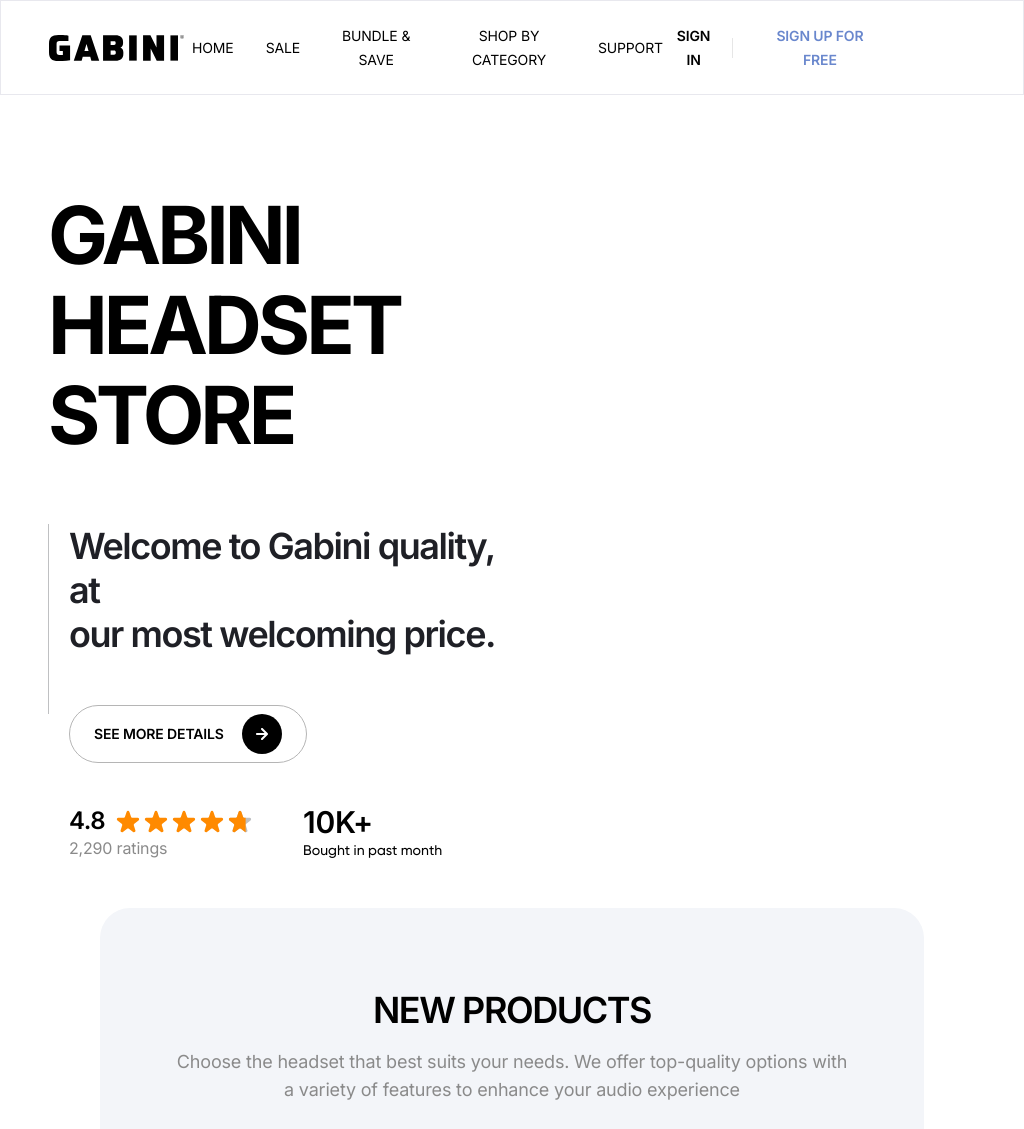
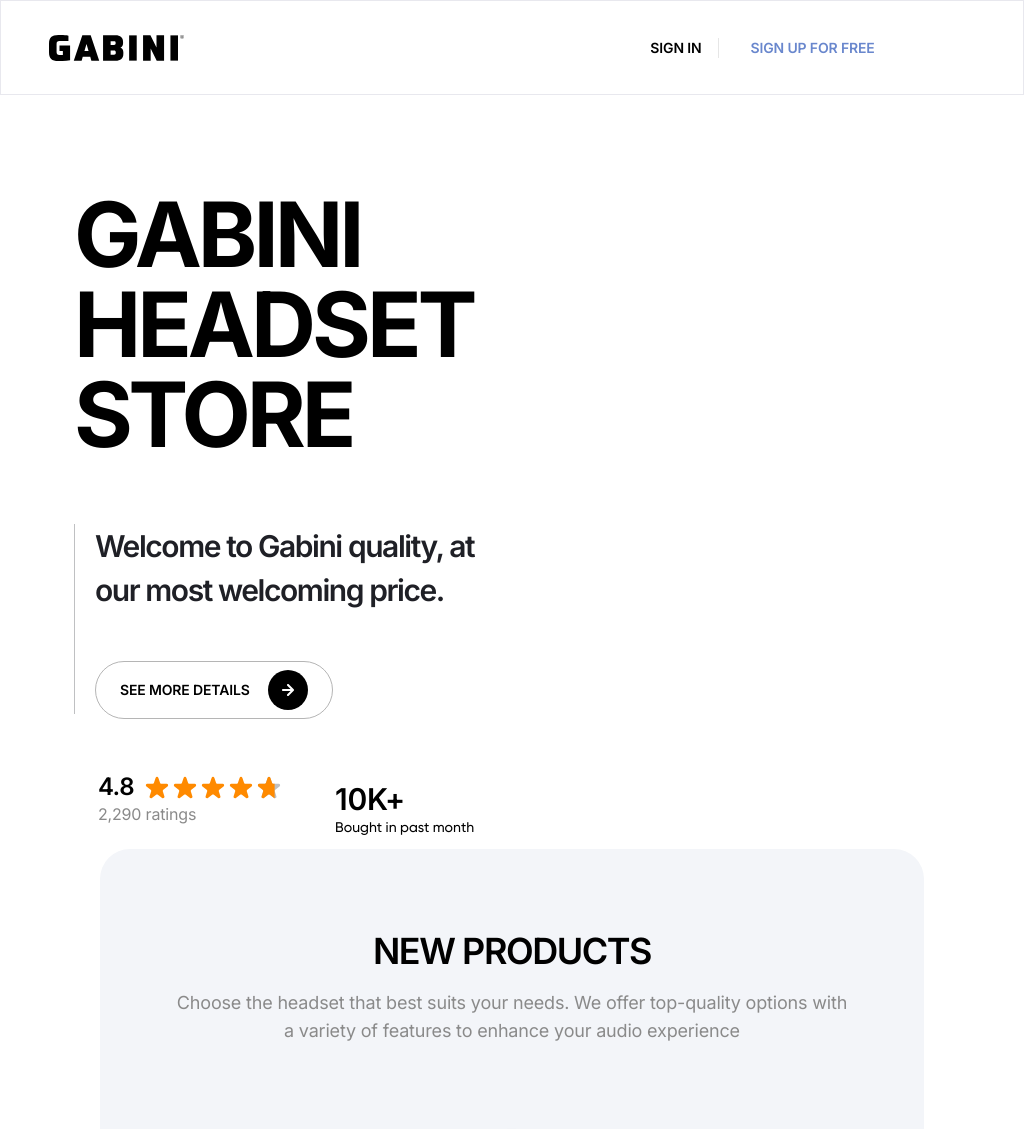
Before and after one commit to jeandeandrade/Projeto-4T-A, a Vue app: page / in a window 1024 px wide. Shown: the top 1129 px of the page. Built offline with nearby package versions, Linux system fonts and the light colour scheme.

Commit message:
[feature/sm-responsive-navbar-hero] - Commit Feature | Subindo modificações de responsividade no navbar e hero

```diff
--- a/src/components/Hero.vue
+++ b/src/components/Hero.vue
@@ -1,10 +1,8 @@
 <script setup></script>
 
-<template>
+<template class="hero__principal__div">
   <div class="relative overflow-hidden">
-    <section
-      class="mt-[95px] container mx-auto px-12 grid grid-cols-2 gap-6 relative z-10"
-    >
+    <section class="mt-[95px] container mx-auto px-12 grid grid-cols-2 gap-6 relative z-10">
       <div class="col-span-1 mb-5 hero__text__column">
         <div class="hero__text mb-16">
           <h1 class="hero__text__h1">GABINI HEADSET STORE</h1>
@@ -25,11 +23,7 @@
               <button class="hero__button__style flex items-center">
                 SEE MORE DETAILS
                 <span class="hero__button__icon ml-2">
-                  <img
-                    src="../assets/icons/icon-arrow-right.svg"
-                    alt="Arrow"
-                    class="inline-block w-6 h-6"
-                  />
+                  <img src="../assets/icons/icon-arrow-right.svg" alt="Arrow" class="inline-block w-6 h-6" />
                 </span>
               </button>
             </div>
@@ -38,16 +32,10 @@
               <div class="hero__rating__stars mr-12">
                 <div class="flex items-center">
                   <span class="hero__rating__stars__text">4.8</span>
-                  <img
-                    src="../assets/icons/stars.svg"
-                    alt="Stars rating"
-                    class="ml-2 w-30 h-30"
-                  />
+                  <img src="../assets/icons/stars.svg" alt="Stars rating" class="ml-2 w-30 h-30 hero__rating__stars__icon" />
                 </div>
 
-                <span class="hero__rating__stars__text__muted"
-                  >2,290 ratings</span
-                >
+                <span class="hero__rating__stars__text__muted">2,290 ratings</span>
               </div>
 
               <div class="hero__rating__2">
@@ -124,7 +112,7 @@
     </div> -->
 
     <!-- <div class="line__promo__text__2"> -->
-      <div class="marquee__2">
+    <!-- <div class="marquee__2">
       <div class="marquee__2">
         <span class="marque___text">
           YOUR TEXT HERE &nbsp;&nbsp;*&nbsp;&nbsp; YOUR TEXT HERE
@@ -157,7 +145,7 @@
           HERE&nbsp;&nbsp;*&nbsp;&nbsp; YOUR TEXT HERE
         </span>
       </div>
-      </div>
+    </div> -->
     <!-- </div> -->
   </div>
 </template>
@@ -449,6 +437,7 @@ section {
 }
 
 @media only screen and (max-width: 480px) {
+
   .line__promo__text,
   .line__promo__text__2 {
     display: none;
@@ -463,9 +452,27 @@ section {
   }
 
   .hero__text__h1 {
-    font-size: 75px;
+    font-size: 70px;
     text-align: justify;
   }
+
+  .hero__subtitle__p {
+    font-size: 30px;
+  }
+
+  .hero__rating__stars {
+    padding: 3px;
+  }
+
+  .hero__rating__stars__icon {
+    width: 80%;
+  }
+
+  .hero__rating__text {
+    font-size: 30px;
+    margin-top: 15% !important;
+  }
+
 }
 
 @media only screen and (min-width: 481px) and (max-width: 767px) {
@@ -484,6 +491,7 @@ section {
 }
 
 @media only screen and (min-width: 768px) and (max-width: 1024px) {
+
   .hero__column {
     display: none;
   }
@@ -496,6 +504,7 @@ section {
     font-size: 80px;
     text-align: justify;
   }
+
 }
 
 @media only screen and (min-width: 768px) and (max-width: 1024px) and (orientation: portrait) {
@@ -526,5 +535,38 @@ section {
     font-size: 80px;
     text-align: justify;
   }
+
+  #battery {
+    bottom: 3%;
+    left: 4%;
   }
+
+}
+
+@media only screen and (min-width: 820px) and (max-width: 1180px) {
+
+  .hero__text__h1 {
+    width: 400px;
+    font-size: 90px;
+    text-align: justify;
+  }
+
+  .hero__subtitle__p {
+    font-size: 30px;
+  }
+
+  .hero__rating__stars {
+    padding: 3px;
+  }
+
+  .hero__rating__stars__icon {
+    width: 80%;
+  }
+
+  .hero__rating__text {
+    font-size: 30px;
+    margin-top: 15% !important;
+  }
+}
+
 </style>
--- a/src/components/NavBar.vue
+++ b/src/components/NavBar.vue
@@ -30,7 +30,8 @@ function toggleDropdown() {
         </div>
 
         <button @click="toggleDropdown" class="block lg:hidden">
-            <svg xmlns="http://www.w3.org/2000/svg" class="h-6 w-6" fill="none" viewBox="0 0 24 24" stroke="currentColor" stroke-width="2">
+            <svg xmlns="http://www.w3.org/2000/svg" class="h-6 w-6" fill="none" viewBox="0 0 24 24"
+                stroke="currentColor" stroke-width="2">
                 <path stroke-linecap="round" stroke-linejoin="round" d="M4 6h16M4 12h16M4 18h16" />
             </svg>
         </button>
@@ -120,6 +121,7 @@ function toggleDropdown() {
     background-color: #FFF;
     border: 1px solid rgba(217, 217, 227, 0.60);
     padding: 16px;
+    transition: 3s ease-out;
 }
 
 .dropdown__items {
@@ -131,8 +133,9 @@ function toggleDropdown() {
 .text__sign__signup {
     background: #E6E6E6;
     width: 1px;
-height: 20px;
+    height: 20px;
 }
+
 /* Ajustes de responsividade */
 @media only screen and (max-width: 1024px) {
     .navbar__logo {
@@ -150,6 +153,39 @@ height: 20px;
         display: none;
     }
 
+    /* https://renatello.com/vuejs-free-hosting/ */
 
 }
+
+@media only screen and (min-width: 481px) and (max-width: 767px) {
+
+    .items__menu {
+        display: none;
+    }
+
+}
+
+
+@media only screen and (min-width: 768px) and (max-width: 1024px) {
+    .items__menu {
+        display: none;
+    }
+
+    .dropdown__menu {
+        width: 70%;
+    }
+
+    .navbar__styles {
+        width: 70%;
+    }
+
+}
+
+@media only screen and (min-width: 820px) and (max-width: 1180px) {
+
+    .navbar__styles {
+        width: 100%;
+    }
+}
+
 </style>
```
Lines whose indentation alone changed are shown as unchanged.
